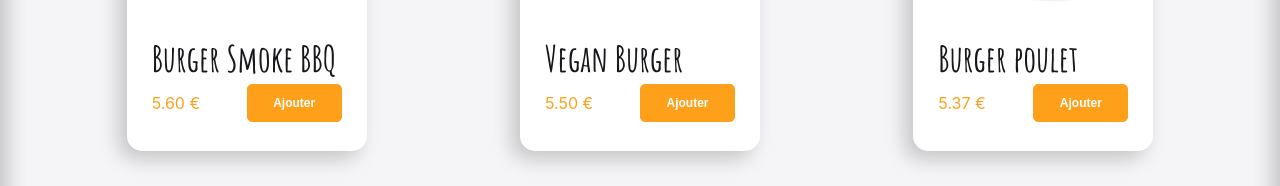
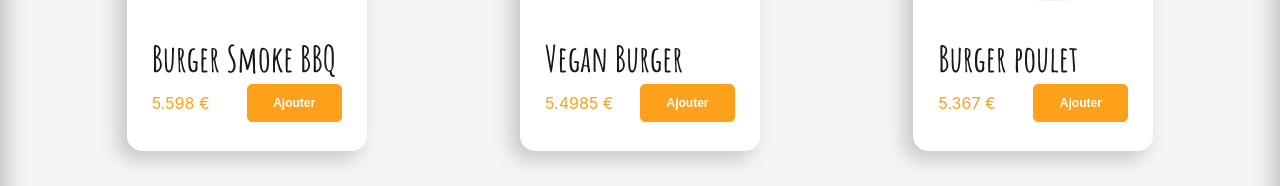
Before and after one commit to michelschmitt68/crazee-burger, a React (Vite) app: page /order/1 in a window 1280 px wide. Shown: the part 347-533 px from the top of the page. Built offline with nearby package versions, Linux system fonts and the light colour scheme.

Commit message:
✨ F08: Main < Add new MenusContext for main and panelAdmin

```diff
--- a/src/components/pages/order/Main/Item.jsx
+++ b/src/components/pages/order/Main/Item.jsx
@@ -12,7 +12,7 @@ const Item = ({title, imageSource, price}) => {
       <div className="text-info">
         <div className="title">{title}</div>
         <div className="description">
-          <div className="left-description">{price.toFixed(2)} €</div>
+          <div className="left-description">{price} €</div>
           <div className="right-description">
             <PrimaryButton className="primary-button" label={"Ajouter"} />
           </div>
--- a/src/components/pages/order/Main/Main.jsx
+++ b/src/components/pages/order/Main/Main.jsx
@@ -3,15 +3,23 @@ import { theme } from "../../../../theme";
 import "../../../../fakeData/fakeMenu"
 import Menu from "./Menu";
 import PanelAdmin from "../PanelAdmin/PanelAdmin";
+import { useState } from "react";
+import { fakeMenu2 } from "../../../../fakeData/fakeMenu";
+import MenusContext from "../../../../contexts/MenusContext";
 
 
 export default function Main() {
+
+  const [menus, setMenus] = useState(fakeMenu2)
+
   return (
-    <MainStyled className="main">
-      {/* <div className="basket"></div> */}
-      <Menu />
-      <PanelAdmin/>
-    </MainStyled>
+    <MenusContext.Provider value={{menus, setMenus}}>
+      <MainStyled className="main">
+        {/* <div className="basket"></div> */}
+        <Menu />
+        <PanelAdmin/>
+      </MainStyled>
+    </MenusContext.Provider>
   )
 }
 
--- a/src/components/pages/order/Main/Menu.jsx
+++ b/src/components/pages/order/Main/Menu.jsx
@@ -1,15 +1,16 @@
 import styled from "styled-components";
-import { fakeMenu2 } from "../../../../fakeData/fakeMenu";
 import Item from "./Item";
-import { useState } from "react";
+import { useContext} from "react";
 import { theme } from "../../../../theme";
+import MenusContext from "../../../../contexts/MenusContext";
 
 const Menu = () => {
 
-  const [menu, setmenu] = useState(fakeMenu2)
+  const {menus, setMenus} = useContext(MenusContext);
+
   return (
     <MenuStyled className="menu">
-        {menu.map(({id, title, imageSource, price}) => (
+        {menus.map(({id, title, imageSource, price}) => (
           <Item
             key={id}
             title={title}
--- a/src/components/pages/order/OrderPage.jsx
+++ b/src/components/pages/order/OrderPage.jsx
@@ -3,7 +3,6 @@ import Navbar from "./Navbar/Navbar";
 import Main from "./Main/Main";
 import styled from "styled-components";
 import { theme } from "../../../theme";
-import { useParams } from "react-router-dom";
 import { useState } from "react";
 import { toast} from 'react-toastify';
 import AdminContext from "../../../contexts/AdminContext";
--- a/src/components/pages/order/PanelAdmin/AddProductPanel.jsx
+++ b/src/components/pages/order/PanelAdmin/AddProductPanel.jsx
@@ -2,31 +2,64 @@ import styled from "styled-components";
 import { theme } from "../../../../theme";
 import InputText from "../../../reusableUI/InputText";
 import ButtonPrimary from "../../../reusableUI/ButtonPrimary";
-
 import { FaHamburger } from "react-icons/fa";
 import { BsFillCameraFill } from "react-icons/bs";
 import { MdOutlineEuro } from "react-icons/md";
+import { useContext, useState } from "react";
+import MenusContext from "../../../../contexts/MenusContext";
 
 
 const AddProductPanel = () => {
+
+    const [nameInputValue, setNameInputValue] = useState("");
+    const [imageInputValue, setImageInputValue] = useState("");
+    const [priceInputValue, setPriceInputValue] = useState("");
+
+    //Context
+    const{menus, setMenus} = useContext(MenusContext);
+
+    const handleSubmit = (event) => {
+        event.preventDefault();
+        const newMenu = {
+            id: menus.length + 1,
+            imageSource: imageInputValue,
+            title: nameInputValue,
+            price: priceInputValue,
+            quantity: 0,
+            isAvailable: true,
+            isAdvertised: false,
+        };
+
+        setMenus([...menus, newMenu]);
+        setNameInputValue("");
+        setImageInputValue("");
+        setPriceInputValue("");
+    }
+
   return (
-    <AddProductPanelStyled>
+    <AddProductPanelStyled action="submit" onSubmit={handleSubmit}>
         <div className="image-add">Aucune Image</div>
         <div className="inputs">
             <InputText
                 Icon={<FaHamburger/>}
                 placeholder={"Nom du produit (ex: Super Burger)"}
                 className={"input-panel-admin"}
+                inputValue={nameInputValue}
+                onChange={(event) => {setNameInputValue(event.target.value)}}
             />
             <InputText
                 Icon={<BsFillCameraFill/>}
                 placeholder={"Lien URL d'une image (ex: https://la-photo-de-mon-produit.png)"}
                 className={"input-panel-admin"}
+                inputValue={imageInputValue}
+                onChange={(event) => {setImageInputValue(event.target.value)}}
             />
             <InputText
                 Icon={<MdOutlineEuro/>}
                 placeholder={"Prix"}
                 className={"input-panel-admin"}
+                inputValue={priceInputValue}
+                onChange={(event) => {setPriceInputValue(event.target.value)}}
             />
 
             <ButtonPrimary
@@ -38,7 +71,7 @@ const AddProductPanel = () => {
   )
 }
 
-export default AddProductPanel
+export default AddProductPanel;
 
 const AddProductPanelStyled = styled.form`
 
--- /dev/null
+++ b/src/contexts/MenusContext.jsx
@@ -0,0 +1,9 @@
+import React from 'react';
+
+
+const MenusContext = React.createContext({
+    menus: [{}],
+    setMenus: () => {}
+})
+
+export default MenusContext;
```
